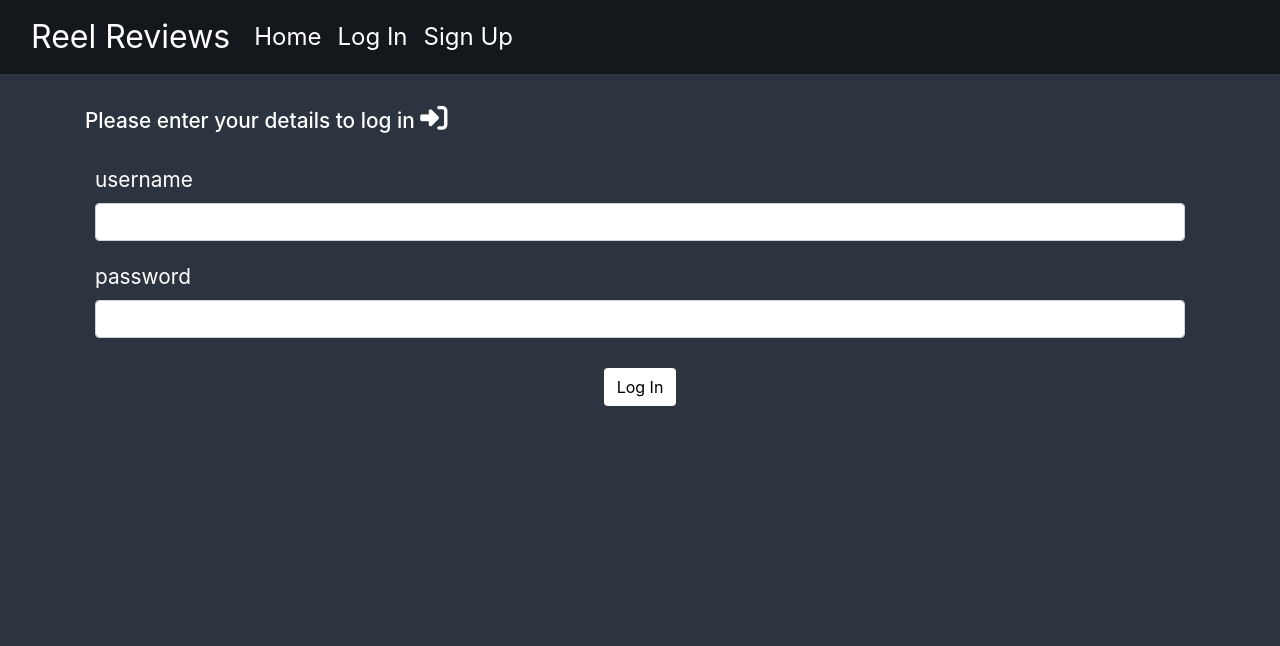
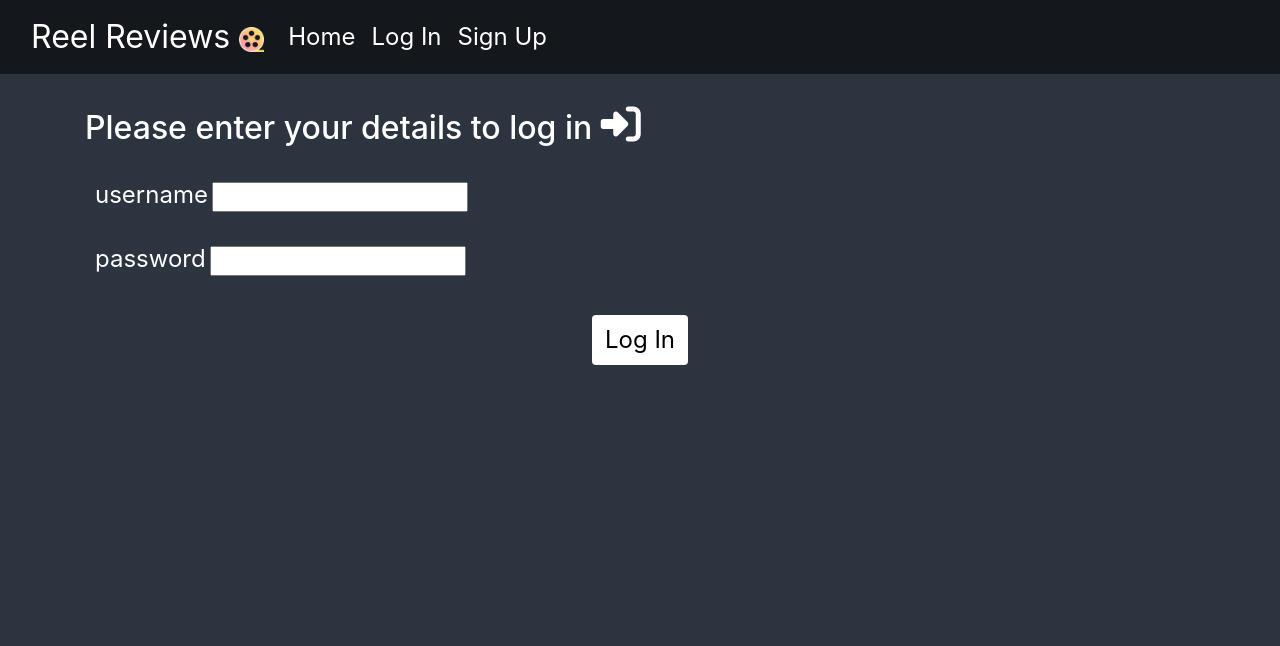
Before and after one commit to SkyeH-M/Film-review-site, a Flask app: page /login in a window 1280 px wide. Shown: the top 646 px of the page. Run offline with Flask 3, Linux system fonts and the light colour scheme; some libraries are stand-ins or nearby versions.

Commit message:
Media Queries up to Surface Pro

```diff
--- a/filmreview/static/css/style.css
+++ b/filmreview/static/css/style.css
@@ -248,6 +248,10 @@ body {
 
 .navbar-brand {
   color: white;
+}
+
+#film-reel-img {
+  width: 25px;
 }
 
 .nav-link {
@@ -538,6 +542,11 @@ body {
     font-size: 1.5rem;
   }
 
+  #indexPosterImg img{
+    margin-top: 30px;
+    margin-bottom: 60px;
+  }
+
   .page-footer p {
     font-size: 1.3rem;
   }
@@ -582,6 +591,10 @@ body {
   }
 
   .form-select {
+    font-size: 1.3rem;
+  }
+
+  #writtenReview {
     font-size: 1.3rem;
   }
 
@@ -639,7 +652,39 @@ body {
     margin-top: 15px;
     font-size: 1.3rem;
   }
+
+  #flashMessage {
+    font-size: 1.5rem;
+  }
+  /* Login */
+
+  .form-signin h4 {
+    font-size: 2rem;
+  }
+
+  .fa-solid, .fa-right-to-bracket {
+    font-size: 2.5rem;
+  }
+
+  .form-group label {
+    font-size: 1.5rem;
+  }
+
+  #loginBtn {
+    font-size: 1.5rem;
+  }
+
+  /* Sign Up */
+  #sign-up-btn {
+    font-size: 1.5rem;
+  }
 }
+
+/* @media (min-width: 768px) {
+  .watchlist-card {
+    margin: auto;
+  }
+} */
 
 /* BUG: Each row on larger screens is opening to the same size when the accordion is clicked
    Film rating display page doesn't have same issue as search results, find out why */
--- a/filmreview/templates/base.html
+++ b/filmreview/templates/base.html
@@ -25,7 +25,7 @@
         <!-- Bootstrap Toggler Navbar -->
         <nav class="navbar navbar-expand-lg">
             <div class="container-fluid">
-              <a class="navbar-brand" href="{{ url_for('home') }}">Reel Reviews</a>
+              <a class="navbar-brand" href="{{ url_for('home') }}">Reel Reviews <img src="{{ url_for('static', filename='images/filmreelYellow.png') }}" id="film-reel-img"></a>
               <button class="navbar-toggler navbar-dark" type="button" data-bs-toggle="collapse" data-bs-target="#navbarTogglerDemo02" aria-controls="navbarTogglerDemo02" aria-expanded="false" aria-label="Toggle navigation">
                 <span class="navbar-toggler-icon"></span>
               </button>
--- a/filmreview/templates/login.html
+++ b/filmreview/templates/login.html
@@ -6,8 +6,8 @@
 <form class="form-signin" method="POST" action="/login">
     <h4>Please enter your details to log in <i class="fa-solid fa-right-to-bracket"></i></h4>
     {{ form.hidden_tag() }}
-    {{ render_field(form.username) }}
-    {{ render_field(form.password) }}
+    {{ render_field(form.username, class="loginUsername") }}
+    {{ render_field(form.password, class="loginPassword") }}
     <div class="text-center">
     <button type="submit" class="btn mx-auto" id="loginBtn">Log In</button>
   </div>
```
Also changed, not shown: filmreview/static/images/filmreelYellow.png (added).
